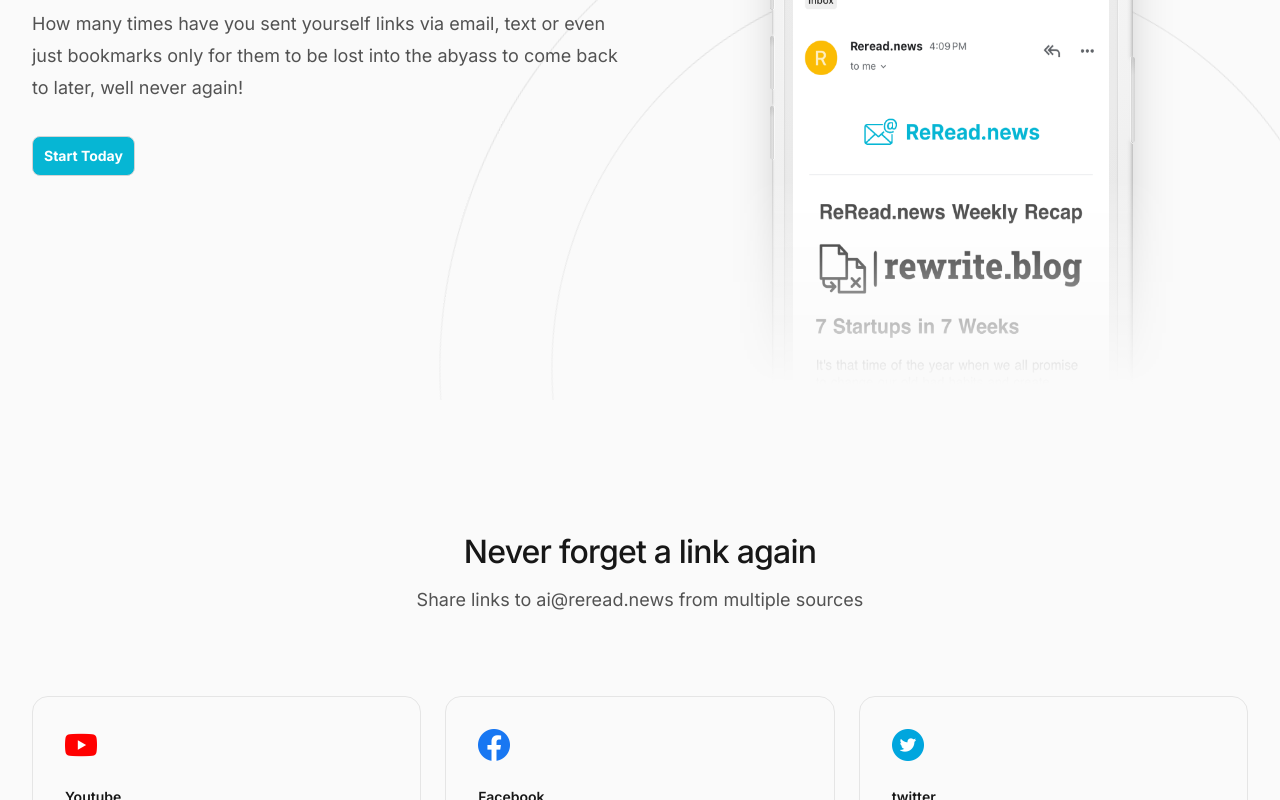
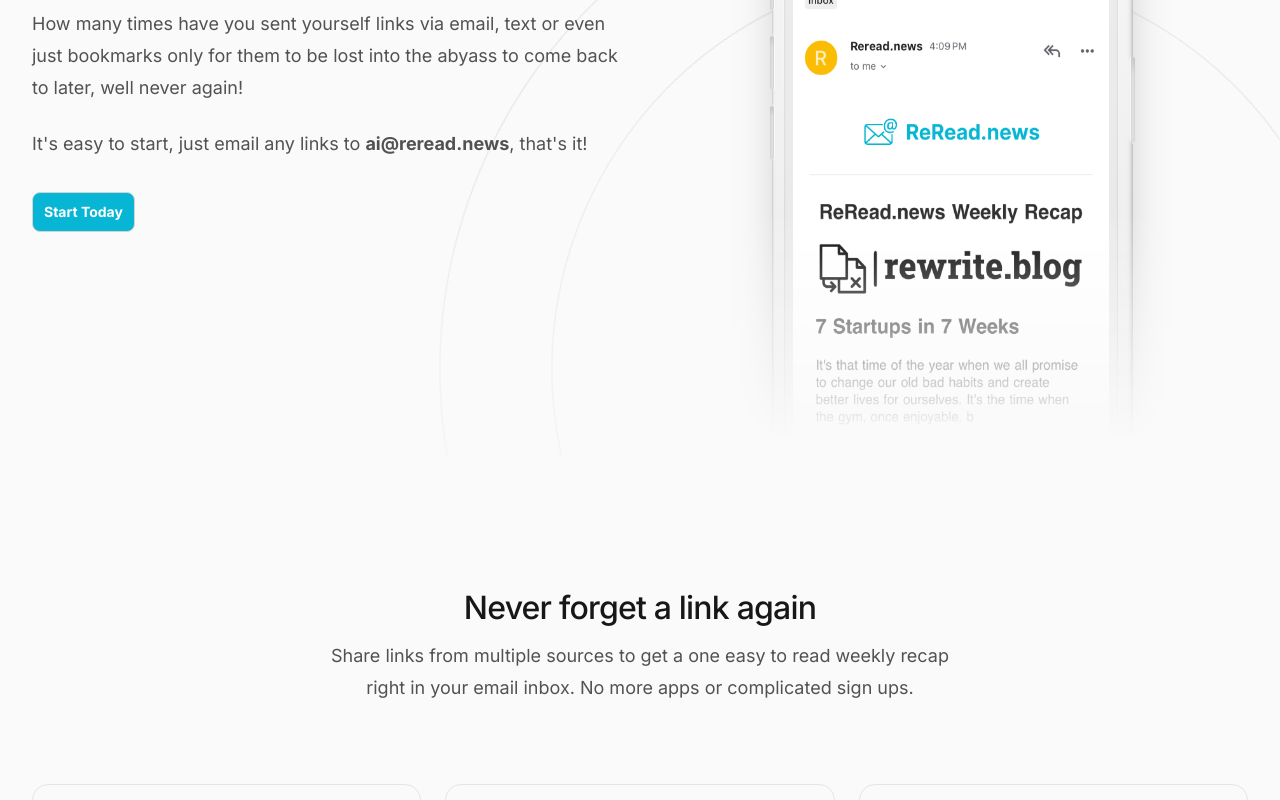
Before and after one commit to tmoreton/reread.news, a Next.js app: page / in a window 1280 px wide. Shown: the part 320-1120 px from the top of the page. Built offline with nearby package versions, Linux system fonts and the light colour scheme.

Commit message:
update homepage

```diff
--- a/src/components/Hero.tsx
+++ b/src/components/Hero.tsx
@@ -98,6 +98,9 @@
             <p className="mt-6 text-lg text-gray-600">
               How many times have you sent yourself links via email, text or even just bookmarks only for them to be lost into the abyass to come back to later, well never again!
             </p>
+            <p className="mt-6 text-lg text-gray-600">
+              It's easy to start, just email any links to <b>ai@reread.news</b>, that's it!
+            </p>
             <div className="mt-8 flex flex-wrap gap-x-6 gap-y-4">
               <Button
                 className='bg-cyan-500'
--- a/src/components/Reviews.tsx
+++ b/src/components/Reviews.tsx
@@ -282,7 +282,7 @@
           id="reviews-title"
           className="text-3xl font-medium tracking-tight text-gray-900 sm:text-center"
         >
-          Users that love ❤️ <b className="text-cyan-500">Reread.news</b>.
+          Users that love ❤️ <b className="text-cyan-500">Reread.news</b>
         </h2>
         {/* <p className="mt-2 text-lg text-gray-600 sm:text-center">
           Thousands of people have doubled their net-worth in the last 30 days.
--- a/src/components/SecondaryFeatures.tsx
+++ b/src/components/SecondaryFeatures.tsx
@@ -20,7 +20,7 @@
     icon: facebook,
   },
   {
-    name: 'twitter',
+    name: 'Twitter',
     description: '',
     icon: twitter,
   },
@@ -54,7 +54,7 @@
             Never forget a link again
           </h2>
           <p className="mt-2 text-lg text-gray-600">
-            Share links to ai@reread.news from multiple sources
+            Share links from multiple sources to get a one easy to read weekly recap right in your email inbox. No more apps or complicated sign ups.
           </p>
         </div>
         <ul
```
